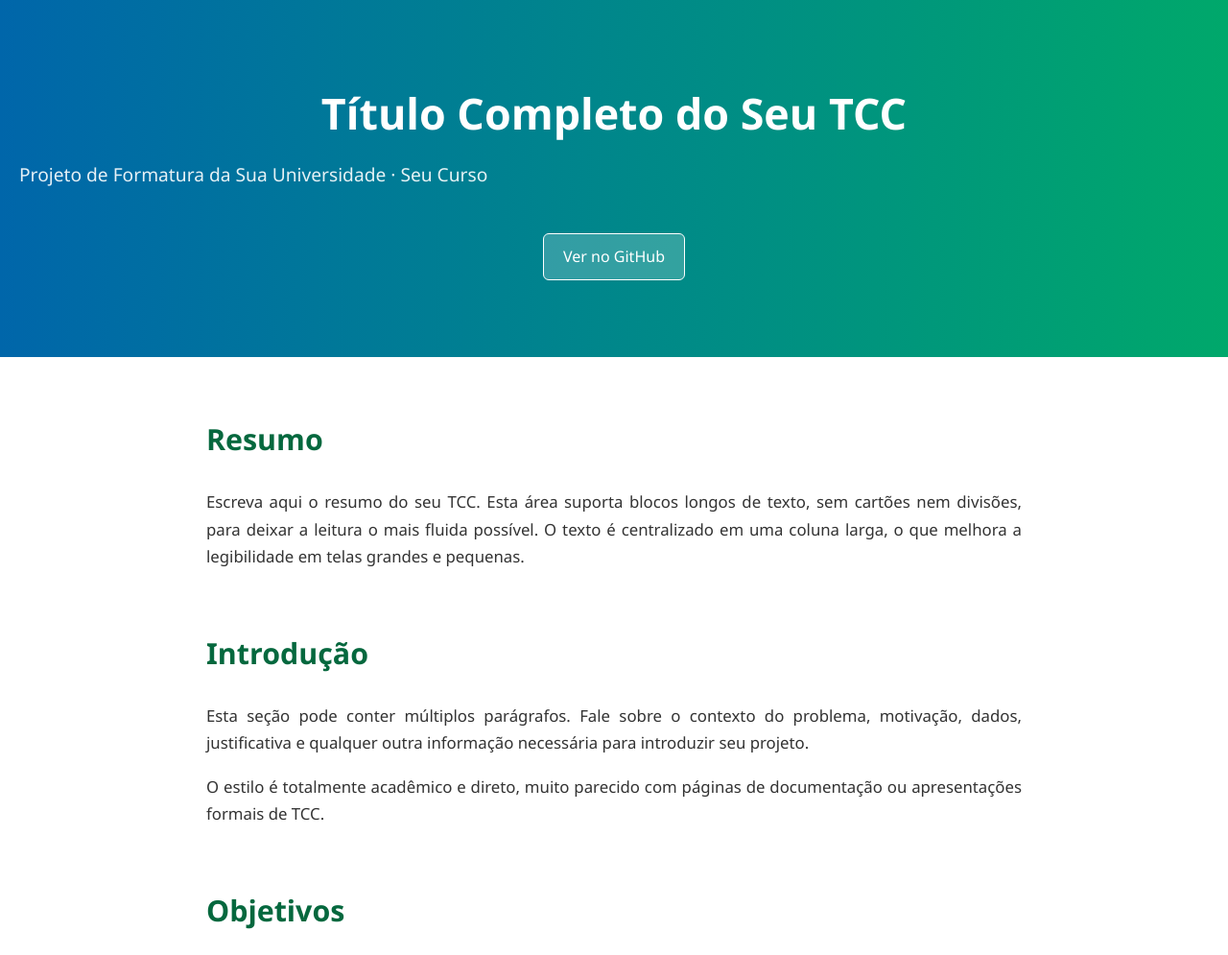
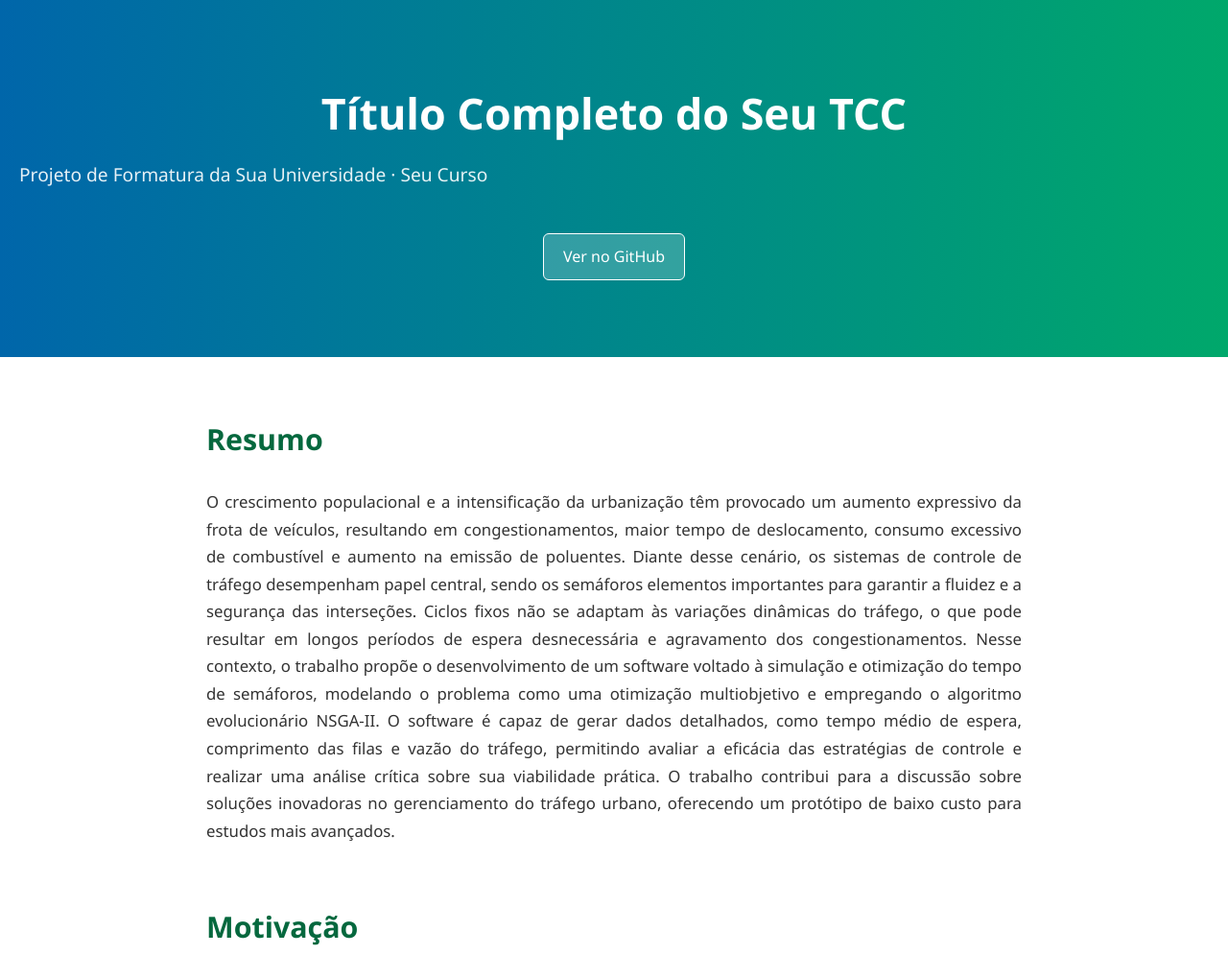
Before and after one commit to ArthurMilani/ArthurMilani.github.io, a plain HTML site: page index.html in a window 1280 px wide. Shown: the top 995 px of the page at 96% size. Drawn offline with Linux system fonts and the light colour scheme.

Commit message:
Atualiza resumo e introdução no index.html
Substitui o texto de resumo e introdução por uma descrição detalhada sobre o desenvolvimento de um software para otimização de semáforos e os desafios do tráfego urbano.

```diff
--- a/index.html
+++ b/index.html
@@ -100,17 +100,16 @@
 
         <h2>Resumo</h2>
         <p>
-            Escreva aqui o resumo do seu TCC. Esta área suporta blocos longos de texto,
-            sem cartões nem divisões, para deixar a leitura o mais fluida possível. O texto
-            é centralizado em uma coluna larga, o que melhora a legibilidade em telas grandes
-            e pequenas.
+            O crescimento populacional e a intensificação da urbanização têm provocado um aumento expressivo da frota de veículos, resultando em congestionamentos, maior tempo de deslocamento, consumo excessivo de combustível e aumento na emissão de poluentes. Diante desse cenário, os sistemas de controle de tráfego desempenham papel central, sendo os semáforos elementos importantes para garantir a fluidez e a segurança das interseções.
+
+Ciclos fixos não se adaptam às variações dinâmicas do tráfego, o que pode resultar em longos períodos de espera desnecessária e agravamento dos congestionamentos. Nesse contexto, o trabalho propõe o desenvolvimento de um software voltado à simulação e otimização do tempo de semáforos, modelando o problema como uma otimização multiobjetivo e empregando o algoritmo evolucionário NSGA-II.
+
+O software é capaz de gerar dados detalhados, como tempo médio de espera, comprimento das filas e vazão do tráfego, permitindo avaliar a eficácia das estratégias de controle e realizar uma análise crítica sobre sua viabilidade prática. O trabalho contribui para a discussão sobre soluções inovadoras no gerenciamento do tráfego urbano, oferecendo um protótipo de baixo custo para estudos mais avançados.
         </p>
 
-        <h2>Introdução</h2>
+        <h2>Motivação</h2>
         <p>
-            Esta seção pode conter múltiplos parágrafos. Fale sobre o contexto do problema,
-            motivação, dados, justificativa e qualquer outra informação necessária para
-            introduzir seu projeto.
+            A motivação para o desenvolvimento deste projeto está diretamente relacionada aos desafios enfrentados pelas cidades modernas no gerenciamento do tráfego. O aumento da frota veicular, aliado à limitação da infraestrutura, exige soluções mais inteligentes que permitam reduzir o tempo de deslocamento e minimizar impactos ambientais. Ao mesmo tempo, já há tecnologias de simulação e otimização propícias ao desenvolvimento de ferramentas de software que podem auxiliar órgãos de trânsito e pesquisadores a avaliar diferentes estratégias de controle antes de sua aplicação prática. O projeto, portanto, é motivado tanto pela relevância social quanto pela oportunidade de aplicar conceitos de engenharia de software, algoritmos de otimização e sistemas inteligentes em um problema de grande impacto.
         </p>
 
         <p>
```
